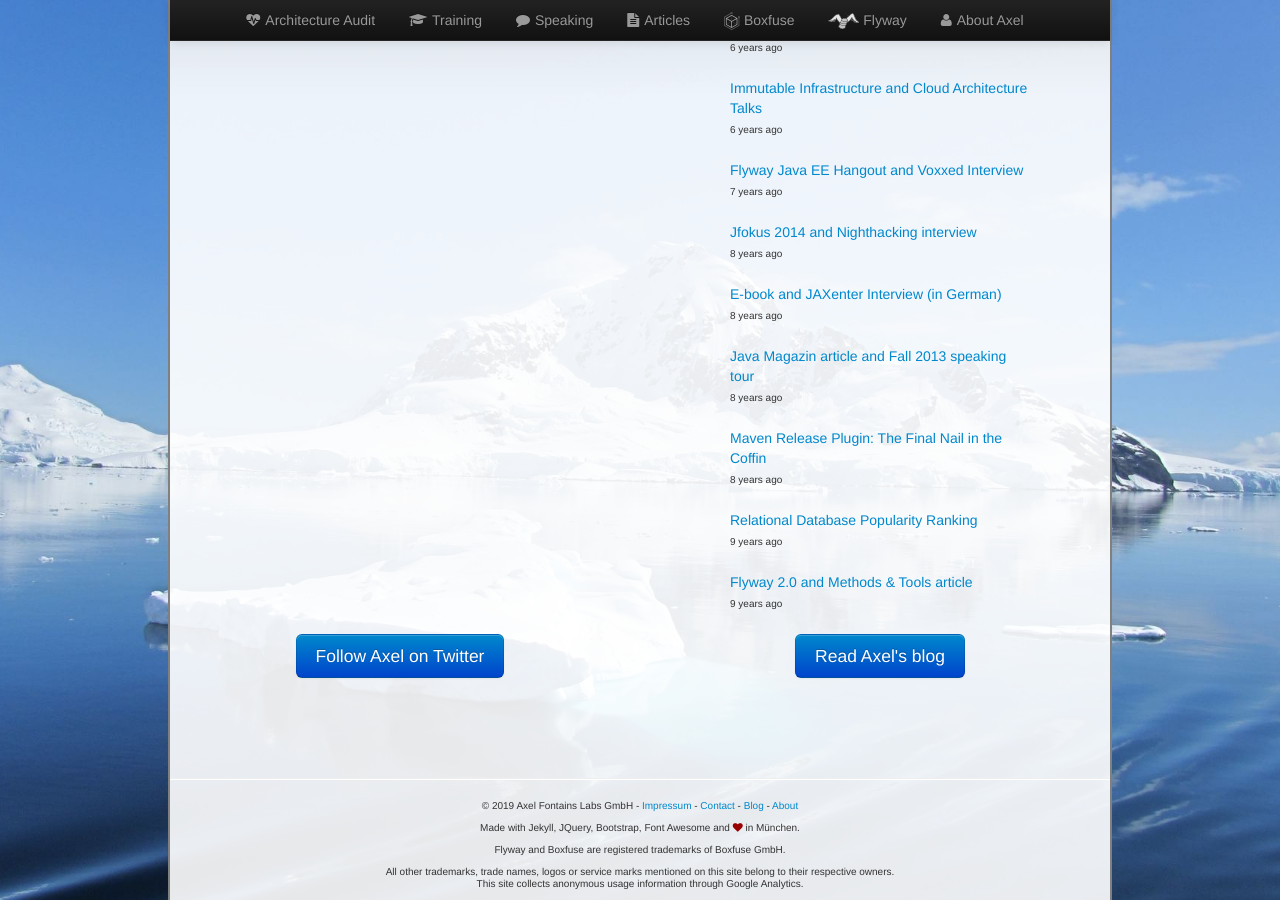
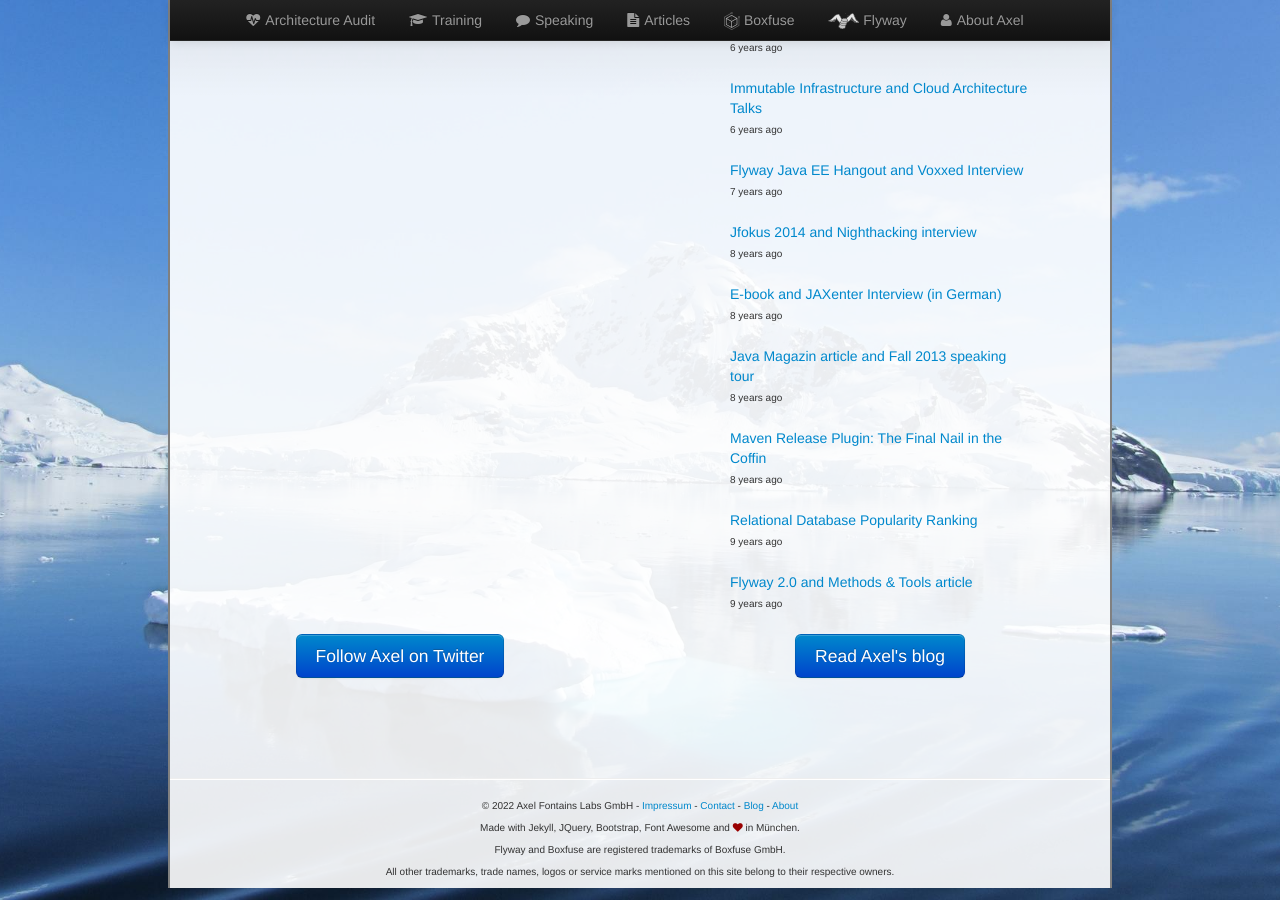
Before and after one commit to axelfontaine/axelfontaine.com, a Jekyll site: the page built from index.html, in a window 1280 px wide and 900 px high, scrolled down 11869 px. Built offline with Jekyll 4.4.1, drawn with Linux system fonts in a browser that asks for light colours; comment, search, counter and statistics services are not loaded; some of the changed lines change nothing that is shown.

Commit message:
Dropped Google Analytics

```diff
--- a/_layouts/default.html
+++ b/_layouts/default.html
@@ -10,20 +10,6 @@
     <link href="/assets/prettify-20110601/prettify.css" rel="stylesheet" type="text/css"/>
     <link href="/assets/axelfontaine.css" rel="stylesheet" type="text/css"/>
     <meta charset="UTF-8"/>
-    <script type="text/javascript">
-        var _gaq = _gaq || [];
-        _gaq.push(['_setAccount', 'UA-8034033-7']);
-        _gaq.push(['_trackPageview']);
-
-        (function () {
-            var ga = document.createElement('script');
-            ga.type = 'text/javascript';
-            ga.async = true;
-            ga.src = ('https:' == document.location.protocol ? 'https://ssl' : 'http://www') + '.google-analytics.com/ga.js';
-            var s = document.getElementsByTagName('script')[0];
-            s.parentNode.insertBefore(ga, s);
-        })();
-    </script>
 </head>
 <body>
 <div id="main" class="container">
@@ -56,7 +42,7 @@
     <hr class="soften"/>
     <div id="footer">
         <p>
-            &copy; 2019 Axel Fontains Labs GmbH -
+            &copy; 2022 Axel Fontains Labs GmbH -
             <a href="#impressum" data-toggle="modal">Impressum</a> -
             <a href="" data-contact="">Contact</a> -
             <a href="/blog/">Blog</a> -
@@ -67,8 +53,7 @@
 
         <p>Flyway and Boxfuse are registered trademarks of Boxfuse GmbH.</p>
 
-        <p>All other trademarks, trade names, logos or service marks mentioned on this site belong to their respective owners.<br/>
-            This site collects anonymous usage information through Google Analytics.</p>
+        <p>All other trademarks, trade names, logos or service marks mentioned on this site belong to their respective owners.</p>
     </div>
     <div id="impressum" class="modal hide fade" tabindex="-1" role="dialog">
         <div class="modal-header">
@@ -89,7 +74,7 @@
             </p>
 
             <p>
-                USt-ID Nr.: DEXXXXXXXXX, St.Nr.: 143/117/21411<br/>
+                USt-ID Nr.: DE324977313, St.Nr.: 143/117/21411<br/>
                 Amtsgericht: München, HRB 200564, Geschäftsführer: Axel Fontaine<br/>
                 Redaktionell Verantwortlicher: Axel Fontaine
             </p>
```
Also changed, not shown: 1 other file.
